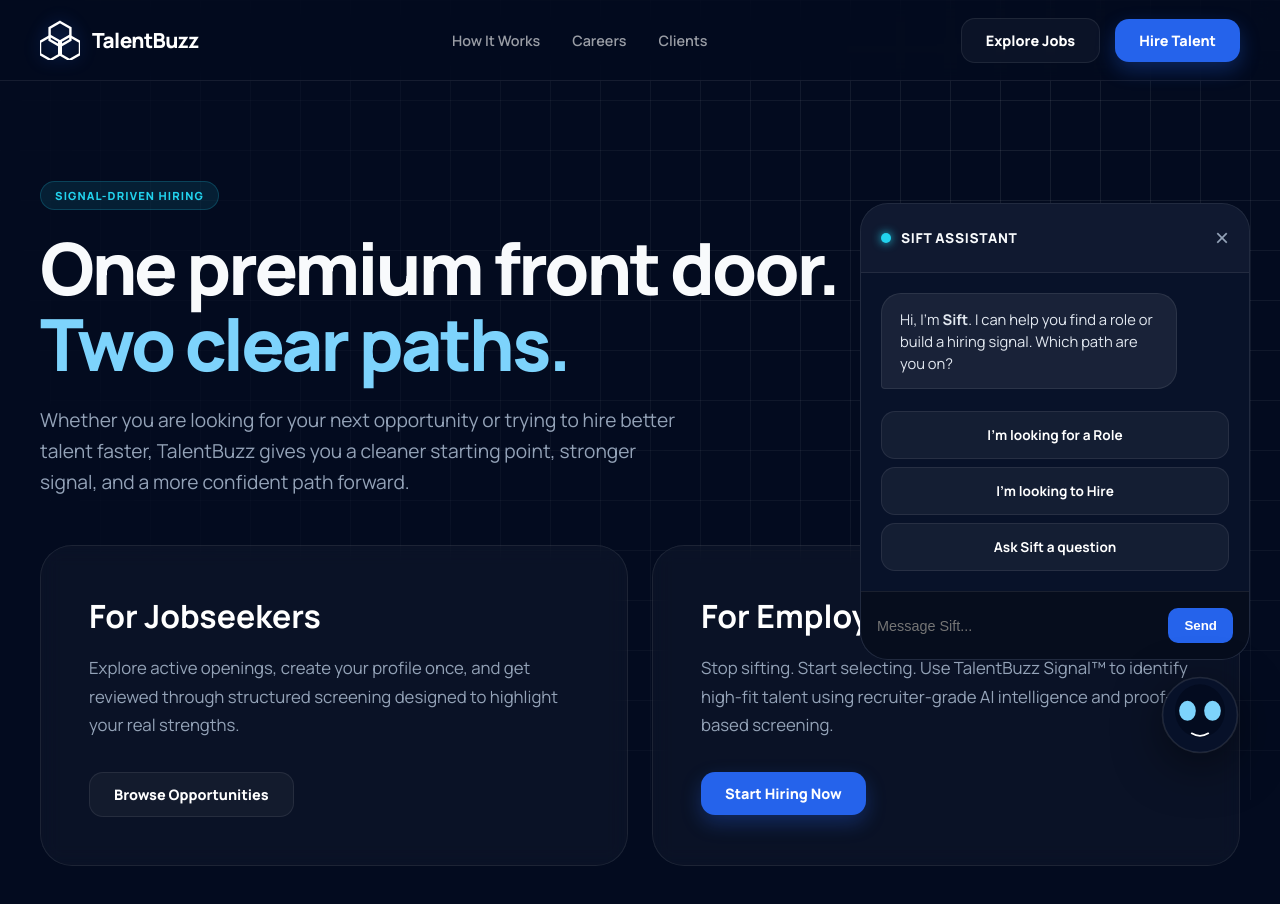
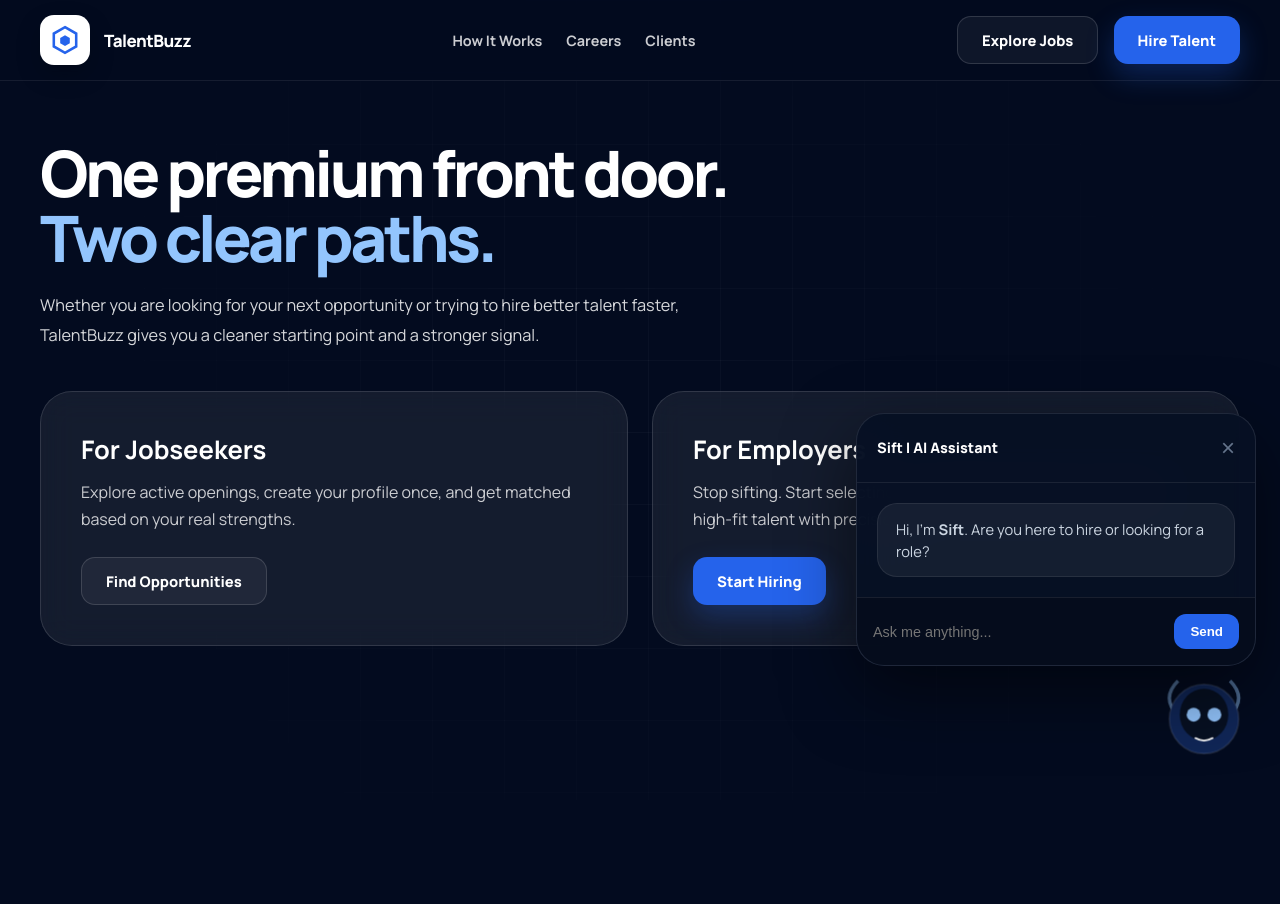
Before and after one commit to mitchie028-star/TalentBuzz, a plain HTML site: page index-dev.html in a window 1280 px wide. Both pictures are taken after a click on the button 1200 px from the left and 715 px from the top of the page. After the commit the page ends 800 px from the top, so only its background shows below. Drawn offline with Linux system fonts and the light colour scheme.

Commit message:
Update index-dev.html

```diff
--- a/index-dev.html
+++ b/index-dev.html
@@ -6,109 +6,103 @@
   <title>TalentBuzz | Smarter Hiring Starts Here</title>
   <link rel="preconnect" href="https://fonts.googleapis.com" />
   <link rel="preconnect" href="https://fonts.gstatic.com" crossorigin />
-  <link href="https://fonts.googleapis.com/css2?family=Manrope:wght@400;600;700;800&display=swap" rel="stylesheet" />
+  <link href="https://fonts.googleapis.com/css2?family=Manrope:wght@400;500;600;700;800&display=swap" rel="stylesheet" />
 
   <style>
     :root {
-      --navy-1: #030b1f; --navy-2: #061026; --navy-3: #0d1a35; --blue: #2563eb;
-      --blue-light: #7dd3fc; --cyan: #22d3ee; --text: #f8fafc; --muted: #94a3b8;
-      --line: rgba(255, 255, 255, 0.08); --radius: 24px;
+      --navy-1: #030b1f; --navy-2: #08152f; --navy-3: #102657; --blue: #2563eb;
+      --blue-dark: #1d4ed8; --blue-soft: #dbeafe; --blue-light: #93c5fd; --cyan: #7dd3fc;
+      --text: #ffffff; --muted: #64748b; --line-soft: rgba(255, 255, 255, 0.08);
+      --max: 1200px;
     }
 
     * { box-sizing: border-box; margin: 0; padding: 0; }
-    html { scroll-behavior: smooth; }
     body {
       font-family: "Manrope", sans-serif; color: var(--text); background: var(--navy-1);
-      -webkit-font-smoothing: antialiased; overflow-x: hidden; min-height: 100vh;
+      -webkit-font-smoothing: antialiased; overflow-x: hidden;
     }
 
-    /* Grid & Signal Hub Background */
+    /* Original Grid Background */
     body::before {
       content: ""; position: fixed; inset: 0; z-index: -1;
       background-image:
-        linear-gradient(var(--line) 1px, transparent 1px),
-        linear-gradient(90deg, var(--line) 1px, transparent 1px);
-      background-size: 50px 50px;
-      mask-image: radial-gradient(circle at 80% 20%, black, transparent 90%);
+        linear-gradient(rgba(255,255,255,0.03) 1px, transparent 1px),
+        linear-gradient(90deg, rgba(255,255,255,0.03) 1px, transparent 1px);
+      background-size: 72px 72px;
+      mask-image: radial-gradient(circle at 50% 50%, black, transparent 80%);
     }
 
-    .container { width: min(1200px, calc(100% - 48px)); margin: 0 auto; }
+    .container { width: min(var(--max), calc(100% - 48px)); margin: 0 auto; }
 
     /* --- Navigation --- */
-    .site-header { position: sticky; top: 0; z-index: 100; background: rgba(3,11,31,0.75); backdrop-filter: blur(12px); border-bottom: 1px solid var(--line); }
+    .site-header { position: sticky; top: 0; z-index: 100; background: rgba(3,11,31,0.78); backdrop-filter: blur(14px); border-bottom: 1px solid var(--line-soft); }
     .nav { min-height: 80px; display: flex; align-items: center; justify-content: space-between; }
-    .brand { display: flex; align-items: center; gap: 12px; text-decoration: none; color: #fff; }
-    .logo-svg { width: 40px; height: 40px; filter: drop-shadow(0 0 8px rgba(37,99,235,0.4)); }
-    .brand-text { font-weight: 800; font-size: 1.3rem; letter-spacing: -0.03em; }
+    .brand { display: flex; align-items: center; gap: 14px; text-decoration: none; color: #fff; }
 
-    .nav-links { display: flex; gap: 32px; }
-    .nav-links a { color: rgba(255,255,255,0.6); font-size: 0.9rem; font-weight: 600; text-decoration: none; transition: 0.2s; }
-    .nav-links a:hover { color: var(--cyan); }
+    .logo-badge { width: 50px; height: 50px; border-radius: 14px; background: #fff; display: grid; place-items: center; box-shadow: 0 10px 24px rgba(0,0,0,0.22); }
+    .logo-svg { width: 32px; height: 32px; }
+    .brand-text { font-size: 1.06rem; font-weight: 800; letter-spacing: -0.03em; }
 
-    .btn { padding: 12px 24px; border-radius: 14px; font-weight: 800; font-size: 0.9rem; cursor: pointer; transition: 0.3s; border: none; text-decoration: none; display: inline-flex; align-items: center; }
-    .btn-primary { background: var(--blue); color: #fff; box-shadow: 0 8px 20px rgba(37, 99, 235, 0.3); }
-    .btn-ghost { background: rgba(255,255,255,0.04); color: #fff; border: 1px solid var(--line); }
-    .btn:hover { transform: translateY(-2px); filter: brightness(1.2); }
+    .nav-links { display: flex; align-items: center; gap: 24px; }
+    .nav-links a { color: rgba(255,255,255,0.8); font-size: 0.9rem; font-weight: 700; text-decoration: none; transition: 0.2s; }
+    .nav-links a:hover { color: #fff; }
+
+    .btn { display: inline-flex; align-items: center; justify-content: center; min-height: 48px; padding: 0 24px; border-radius: 14px; font-size: 0.92rem; font-weight: 800; cursor: pointer; transition: 0.22s ease; border: none; text-decoration: none; }
+    .btn-primary { background: var(--blue); color: #fff; box-shadow: 0 12px 28px rgba(37,99,235,0.28); }
+    .btn-ghost { color: #fff; border: 1px solid rgba(255,255,255,0.14); background: rgba(255,255,255,0.05); }
+    .btn:hover { transform: translateY(-2px); }
 
     /* --- Hero Section --- */
-    .hero { padding: 100px 0 60px; }
-    .hero-tag { display: inline-block; padding: 6px 14px; background: rgba(34,211,238,0.1); border: 1px solid rgba(34,211,238,0.2); border-radius: 99px; font-size: 0.7rem; font-weight: 800; color: var(--cyan); text-transform: uppercase; letter-spacing: 0.1em; margin-bottom: 20px; }
-    h1 { font-size: clamp(2.5rem, 6vw, 4.5rem); line-height: 1.05; font-weight: 800; letter-spacing: -0.04em; margin-bottom: 24px; }
-    .hero-lead { max-width: 650px; font-size: 1.2rem; color: var(--muted); line-height: 1.6; margin-bottom: 48px; }
+    .hero { padding: 60px 0 100px; position: relative; }
+    .hero h1 { font-size: clamp(2.7rem, 5vw, 5rem); line-height: 1.01; letter-spacing: -0.055em; font-weight: 800; margin-bottom: 20px; }
+    .hero p.lead { max-width: 660px; color: rgba(255,255,255,0.84); font-size: 1.02rem; line-height: 1.85; margin-bottom: 40px; }
 
-    /* --- Split Path Cards --- */
+    /* --- Path Cards --- */
     .path-grid { display: grid; grid-template-columns: 1fr 1fr; gap: 24px; }
     .path-card {
-      background: rgba(255,255,255,0.03); border: 1px solid var(--line); padding: 48px; border-radius: 32px;
-      transition: 0.4s cubic-bezier(0.2, 0.8, 0.2, 1); backdrop-filter: blur(10px);
+      padding: 40px; border-radius: 32px; background: rgba(255,255,255,0.07);
+      border: 1px solid rgba(255,255,255,0.12); backdrop-filter: blur(16px);
+      transition: 0.3s ease;
     }
-    .path-card:hover { border-color: var(--blue); background: rgba(255,255,255,0.05); transform: translateY(-8px); box-shadow: 0 30px 60px rgba(0,0,0,0.4); }
-    .path-card h3 { font-size: 2rem; margin-bottom: 16px; color: #fff; }
-    .path-card p { color: var(--muted); line-height: 1.7; margin-bottom: 32px; font-size: 1.05rem; }
+    .path-card:hover { transform: translateY(-8px); border-color: rgba(147,197,253,0.4); background: rgba(255,255,255,0.1); }
+    .path-card h3 { font-size: 1.6rem; margin-bottom: 12px; }
+    .path-card p { color: rgba(255,255,255,0.78); line-height: 1.7; margin-bottom: 24px; }
 
-    /* --- SIFT CONCIERGE UI --- */
-    .sift-float-wrap { position: fixed; right: 30px; bottom: 30px; z-index: 1000; }
+    /* --- SIFT MASCOT & PANEL --- */
+    .sift-float-wrap { position: fixed; right: 24px; bottom: 24px; z-index: 1000; }
+
     .sift-panel {
-      position: absolute; bottom: 110px; right: 0; width: 390px;
-      background: #081229; border: 1px solid rgba(255,255,255,0.1);
-      border-radius: 28px; box-shadow: var(--shadow-lg); overflow: hidden;
-      display: none; flex-direction: column; backdrop-filter: blur(25px);
+      position: absolute; bottom: 110px; right: 0; width: 400px;
+      background: rgba(7, 16, 36, 0.96); border: 1px solid rgba(255, 255, 255, 0.1);
+      border-radius: 28px; box-shadow: 0 26px 70px rgba(0,0,0,0.5);
+      display: none; flex-direction: column; backdrop-filter: blur(20px); overflow: hidden;
     }
-    .sift-panel.active { display: flex; animation: siftPopup 0.5s cubic-bezier(0.17, 0.84, 0.44, 1); }
+    .sift-panel.active { display: flex; animation: siftFlyIn 0.5s cubic-bezier(0.2, 0.8, 0.2, 1); }
 
-    .sift-header { padding: 20px; background: rgba(255,255,255,0.03); border-bottom: 1px solid var(--line); display: flex; justify-content: space-between; align-items: center; }
+    .sift-header { padding: 20px; border-bottom: 1px solid rgba(255,255,255,0.08); display: flex; justify-content: space-between; align-items: center; }
     .sift-chat-body { padding: 20px; max-height: 380px; overflow-y: auto; display: flex; flex-direction: column; gap: 12px; }
-    .sift-msg { padding: 14px 18px; border-radius: 20px; font-size: 0.92rem; line-height: 1.5; max-width: 85%; }
-    .sift-msg.ai { background: rgba(255,255,255,0.07); border: 1px solid var(--line); border-bottom-left-radius: 4px; color: #e2e8f0; }
-    .sift-msg.user { background: var(--blue); color: #fff; align-self: flex-end; border-bottom-right-radius: 4px; }
+    .sift-bubble { padding: 14px 18px; border-radius: 20px; background: rgba(255,255,255,0.06); border: 1px solid rgba(255,255,255,0.08); font-size: 0.92rem; line-height: 1.5; color: #cbd5e1; }
+    .sift-bubble.user { background: var(--blue); color: #fff; align-self: flex-end; border-bottom-right-radius: 4px; }
 
-    .sift-options { display: flex; flex-direction: column; gap: 8px; margin-top: 10px; }
-    .option-chip {
-      background: rgba(255,255,255,0.05); border: 1px solid var(--line);
-      padding: 14px; border-radius: 14px; color: #fff; font-size: 0.85rem;
-      font-weight: 700; cursor: pointer; transition: 0.2s; text-align: center;
-    }
-    .option-chip:hover { background: var(--blue); border-color: var(--blue); }
-
-    .sift-input-area { padding: 16px; border-top: 1px solid var(--line); background: rgba(0,0,0,0.3); display: flex; gap: 12px; }
+    .sift-input-area { padding: 16px; border-top: 1px solid rgba(255,255,255,0.08); background: rgba(0,0,0,0.2); display: flex; gap: 12px; }
     .sift-input-area input { flex: 1; background: none; border: none; color: #fff; outline: none; font-size: 0.9rem; }
 
     /* Mascot Interaction */
-    .sift-float-btn { width: 100px; height: 100px; border: none; background: none; cursor: pointer; }
-    .sift-mascot { width: 100%; height: 100%; filter: drop-shadow(0 12px 24px rgba(0,0,0,0.5)); transition: 0.3s; }
-    .sift-float-btn:hover .sift-mascot { transform: scale(1.08); }
+    .sift-float-btn { width: 104px; height: 104px; background: none; border: none; cursor: pointer; transition: transform 0.3s; }
+    .sift-float-btn:hover { transform: scale(1.05); }
+    .mascot-svg { width: 100%; height: 100%; }
 
-    /* Eye Glow State */
-    .face-glow { transition: fill 0.3s, filter 0.3s; fill: var(--blue-light); }
-    .is-thinking .face-glow { fill: var(--cyan); filter: blur(4px); animation: eyePulse 0.6s infinite alternate; }
+    /* Thinking state animation */
+    .is-thinking .face-glow { fill: var(--cyan); filter: blur(3px); animation: pulseEyes 0.6s infinite alternate; }
+    .wing-left, .wing-right { transform-origin: center; animation: hoverWings 3s ease-in-out infinite; }
 
-    @keyframes eyePulse { from { opacity: 0.4; } to { opacity: 1; } }
-    @keyframes siftPopup { from { opacity: 0; transform: translateY(40px) scale(0.9); } to { opacity: 1; transform: translateY(0) scale(1); } }
+    @keyframes pulseEyes { from { opacity: 0.4; } to { opacity: 1; } }
+    @keyframes hoverWings { 0%, 100% { transform: translateY(0); } 50% { transform: translateY(-5px); } }
+    @keyframes siftFlyIn { from { opacity: 0; transform: translateY(30px); } to { opacity: 1; transform: translateY(0); } }
 
     @media (max-width: 860px) {
       .path-grid { grid-template-columns: 1fr; }
       .sift-panel { width: calc(100vw - 32px); right: -10px; }
-      h1 { font-size: 3rem; }
     }
   </style>
 </head>
@@ -116,51 +110,42 @@
 
 <header class="site-header">
   <div class="container nav">
-    <a href="#" class="brand">
-      <svg class="logo-svg" viewBox="0 0 100 100" xmlns="http://www.w3.org/2000/svg">
-        <defs>
-          <linearGradient id="hexGrad" x1="0%" y1="0%" x2="100%" y2="100%">
-            <stop offset="0%" style="stop-color:#2563eb;stop-opacity:1" />
-            <stop offset="100%" style="stop-color:#0d1a35;stop-opacity:1" />
-          </linearGradient>
-        </defs>
-        <path d="M50 5 L76 20 L76 50 L50 65 L24 50 L24 20 Z" fill="none" stroke="white" stroke-width="6"/>
-        <path d="M26 40 L52 55 L52 85 L26 100 L0 85 L0 55 Z" fill="none" stroke="white" stroke-width="6"/>
-        <path d="M74 40 L100 55 L100 85 L74 100 L48 85 L48 55 Z" fill="none" stroke="white" stroke-width="6"/>
-      </svg>
+    <a href="/" class="brand">
+      <div class="logo-badge">
+        <svg class="logo-svg" viewBox="0 0 100 100">
+          <path d="M50 10 L85 30 L85 70 L50 90 L15 70 L15 30 Z" fill="none" stroke="#2563eb" stroke-width="8" />
+          <path d="M50 35 L65 44 L65 60 L50 69 L35 60 L35 44 Z" fill="#2563eb" />
+        </svg>
+      </div>
       <span class="brand-text">TalentBuzz</span>
     </a>
-
     <nav class="nav-links">
-      <a href="#path">How It Works</a>
-      <a href="applicants.html">Careers</a>
-      <a href="clients.html">Clients</a>
+      <a href="#">How It Works</a>
+      <a href="/careers">Careers</a>
+      <a href="/clients">Clients</a>
     </nav>
-
     <div class="nav-actions">
-      <a href="applicants.html" class="btn btn-ghost" style="margin-right:12px;">Explore Jobs</a>
-      <a href="contact.html" class="btn btn-primary">Hire Talent</a>
+      <a href="/careers" class="btn btn-ghost" style="margin-right:12px;">Explore Jobs</a>
+      <a href="/contact" class="btn btn-primary">Hire Talent</a>
     </div>
   </div>
 </header>
 
 <main class="container">
   <section class="hero">
-    <div class="hero-tag">Signal-Driven Hiring</div>
-    <h1>One premium front door.<br><span style="color:var(--blue-light)">Two clear paths.</span></h1>
-    <p class="hero-lead">Whether you are looking for your next opportunity or trying to hire better talent faster, TalentBuzz gives you a cleaner starting point, stronger signal, and a more confident path forward.</p>
+    <h1>One premium front door.<br><span style="color: var(--blue-light)">Two clear paths.</span></h1>
+    <p class="lead">Whether you are looking for your next opportunity or trying to hire better talent faster, TalentBuzz gives you a cleaner starting point and a stronger signal.</p>
 
-    <div class="path-grid" id="path">
+    <div class="path-grid">
       <div class="path-card">
         <h3>For Jobseekers</h3>
-        <p>Explore active openings, create your profile once, and get reviewed through structured screening designed to highlight your real strengths.</p>
-        <a href="applicants.html" class="btn btn-ghost">Browse Opportunities</a>
+        <p>Explore active openings, create your profile once, and get matched based on your real strengths.</p>
+        <a href="/careers" class="btn btn-ghost">Find Opportunities</a>
       </div>
-
       <div class="path-card">
         <h3>For Employers</h3>
-        <p>Stop sifting. Start selecting. Use TalentBuzz Signal™ to identify high-fit talent using recruiter-grade AI intelligence and proof-based screening.</p>
-        <a href="contact.html" class="btn btn-primary">Start Hiring Now</a>
+        <p>Stop sifting. Start selecting. Use TalentBuzz Signal™ to identify high-fit talent with precision.</p>
+        <a href="/contact" class="btn btn-primary">Start Hiring</a>
       </div>
     </div>
   </section>
@@ -169,102 +154,73 @@
 <div class="sift-float-wrap">
   <div class="sift-panel" id="siftPanel">
     <div class="sift-header">
-      <div style="display:flex; align-items:center; gap:10px;">
-        <div style="width:10px; height:10px; background:var(--cyan); border-radius:50%; box-shadow: 0 0 10px var(--cyan);"></div>
-        <span style="font-weight:800; font-size:0.85rem; letter-spacing:0.05em; text-transform:uppercase;">Sift Assistant</span>
-      </div>
+      <span style="font-weight:800; font-size:0.9rem;">Sift | AI Assistant</span>
       <button onclick="toggleSift()" style="background:none; border:none; color:var(--muted); cursor:pointer; font-size:1.5rem;">&times;</button>
     </div>
-
     <div class="sift-chat-body" id="chatBody">
-      <div class="sift-msg ai">
-        Hi, I’m <strong>Sift</strong>. I can help you find a role or build a hiring signal. Which path are you on?
-      </div>
-      <div class="sift-options" id="siftOptions">
-        <div class="option-chip" onclick="flow('talent')">I'm looking for a Role</div>
-        <div class="option-chip" onclick="flow('employer')">I'm looking to Hire</div>
-        <div class="option-chip" onclick="enableChat()">Ask Sift a question</div>
-      </div>
+      <div class="sift-bubble">Hi, I'm <strong>Sift</strong>. Are you here to hire or looking for a role?</div>
     </div>
-
     <div class="sift-input-area">
-      <input type="text" id="siftInput" placeholder="Message Sift..." autocomplete="off">
-      <button onclick="sendMsg()" style="background:var(--blue); border:none; color:#fff; padding:10px 16px; border-radius:10px; font-weight:800; cursor:pointer;">Send</button>
+      <input type="text" id="siftIn" placeholder="Ask me anything..." autocomplete="off">
+      <button onclick="sendMsg()" style="background:var(--blue); border:none; color:#fff; padding:10px 16px; border-radius:12px; font-weight:800; cursor:pointer;">Send</button>
     </div>
   </div>
 
   <button class="sift-float-btn" onclick="toggleSift()">
-    <svg class="sift-mascot" id="mascot" viewBox="0 0 120 120">
-      <circle cx="60" cy="60" r="45" fill="#071129" stroke="rgba(255,255,255,0.1)" stroke-width="2"/>
-      <ellipse cx="60" cy="55" rx="30" ry="32" fill="#030b1f"/>
-      <ellipse class="face-glow" cx="45" cy="55" rx="10" ry="12" />
-      <ellipse class="face-glow" cx="75" cy="55" rx="10" ry="12" />
+    <svg class="mascot-svg" id="mascot" viewBox="0 0 120 120">
+      <g class="wings">
+        <path class="wing-left" d="M30 60 Q10 40 30 20" stroke="var(--blue-light)" stroke-width="4" fill="none" opacity="0.5" />
+        <path class="wing-right" d="M90 60 Q110 40 90 20" stroke="var(--blue-light)" stroke-width="4" fill="none" opacity="0.5" />
+      </g>
+      <circle cx="60" cy="60" r="40" fill="var(--navy-3)" stroke="rgba(255,255,255,0.1)" stroke-width="2"/>
+      <ellipse cx="60" cy="55" rx="28" ry="30" fill="#071022"/>
+      <circle class="face-glow" cx="48" cy="55" r="8" fill="var(--blue-light)" />
+      <circle class="face-glow" cx="72" cy="55" r="8" fill="var(--blue-light)" />
       <path d="M50 82 Q60 88 70 82" stroke="white" stroke-width="2" fill="none" stroke-linecap="round"/>
     </svg>
   </button>
 </div>
 
 <script>
-  // SUPABASE BRIDGE
   const SIFT_API = "YOUR_SUPABASE_URL/functions/v1/sift-gemini";
   const SIFT_KEY = "YOUR_SUPABASE_ANON_KEY";
 
-  function toggleSift() {
-    document.getElementById('siftPanel').classList.toggle('active');
+  function toggleSift() { document.getElementById('siftPanel').classList.toggle('active'); }
+
+  async function sendMsg() {
+    const input = document.getElementById('siftIn');
+    const text = input.value.trim();
+    if(!text) return;
+
+    append(text, 'user');
+    input.value = "";
+    document.getElementById('mascot').classList.add('is-thinking');
+
+    try {
+      const res = await fetch(SIFT_API, {
+        method: 'POST',
+        headers: { 'Content-Type': 'application/json', 'Authorization': `Bearer ${SIFT_KEY}` },
+        body: JSON.stringify({ action: "generate_signal", input: text })
+      });
+      const data = await res.json();
+      append(data.data.match_summary || data.data.response, 'ai');
+    } catch (e) {
+      append("Connection error. Please try again.", 'ai');
+    } finally {
+      document.getElementById('mascot').classList.remove('is-thinking');
+    }
   }
 
   function append(text, type) {
     const b = document.getElementById('chatBody');
     const m = document.createElement('div');
-    m.className = `sift-msg ${type}`;
+    m.className = `sift-bubble ${type}`;
     m.innerHTML = text;
     b.appendChild(m);
     b.scrollTop = b.scrollHeight;
   }
 
-  function flow(choice) {
-    document.getElementById('siftOptions').style.display = 'none';
-    if(choice === 'talent') {
-      append("I'm looking for a role", "user");
-      setTimeout(() => append("Excellent. You should head to our <strong>Careers</strong> page to see active openings. I can even help you parse your resume once you're there.", "ai"), 600);
-    } else {
-      append("I'm looking to hire", "user");
-      setTimeout(() => append("Understood. I can help you parse a JD or generate a <strong>TalentBuzz Signal™</strong> draft. Paste a JD here to begin.", "ai"), 600);
-    }
-  }
-
-  function enableChat() {
-    document.getElementById('siftOptions').style.display = 'none';
-    append("I have a question", "user");
-    append("I'm listening. Ask me about TalentBuzz, our Signal technology, or how to get started.", "ai");
-  }
-
-  async function sendMsg() {
-    const input = document.getElementById('siftInput');
-    const mascot = document.getElementById('mascot');
-    const text = input.value.trim();
-    if(!text) return;
-
-    append(text, "user");
-    input.value = "";
-    mascot.classList.add('is-thinking');
-
-    try {
-      const res = await fetch(SIFT_API, {
-        method: 'POST',
-        headers: { 'Content-Type': 'application/json', 'Authorization': `Bearer ${SIFT_KEY}` },
-        body: JSON.stringify({ action: "generate_signal", input: text, role_json: {page: "homepage"} })
-      });
-      const result = await res.json();
-      append(result.data.match_summary || result.data.response || "Analysis complete. What's next?", "ai");
-    } catch (e) {
-      append("Connection error. Please try again.", "ai");
-    } finally {
-      mascot.classList.remove('is-thinking');
-    }
-  }
-
-  document.getElementById('siftInput').addEventListener('keypress', (e) => { if(e.key === 'Enter') sendMsg(); });
+  document.getElementById('siftIn').onkeypress = (e) => { if(e.key === 'Enter') sendMsg(); };
 </script>
 
 </body>
```
